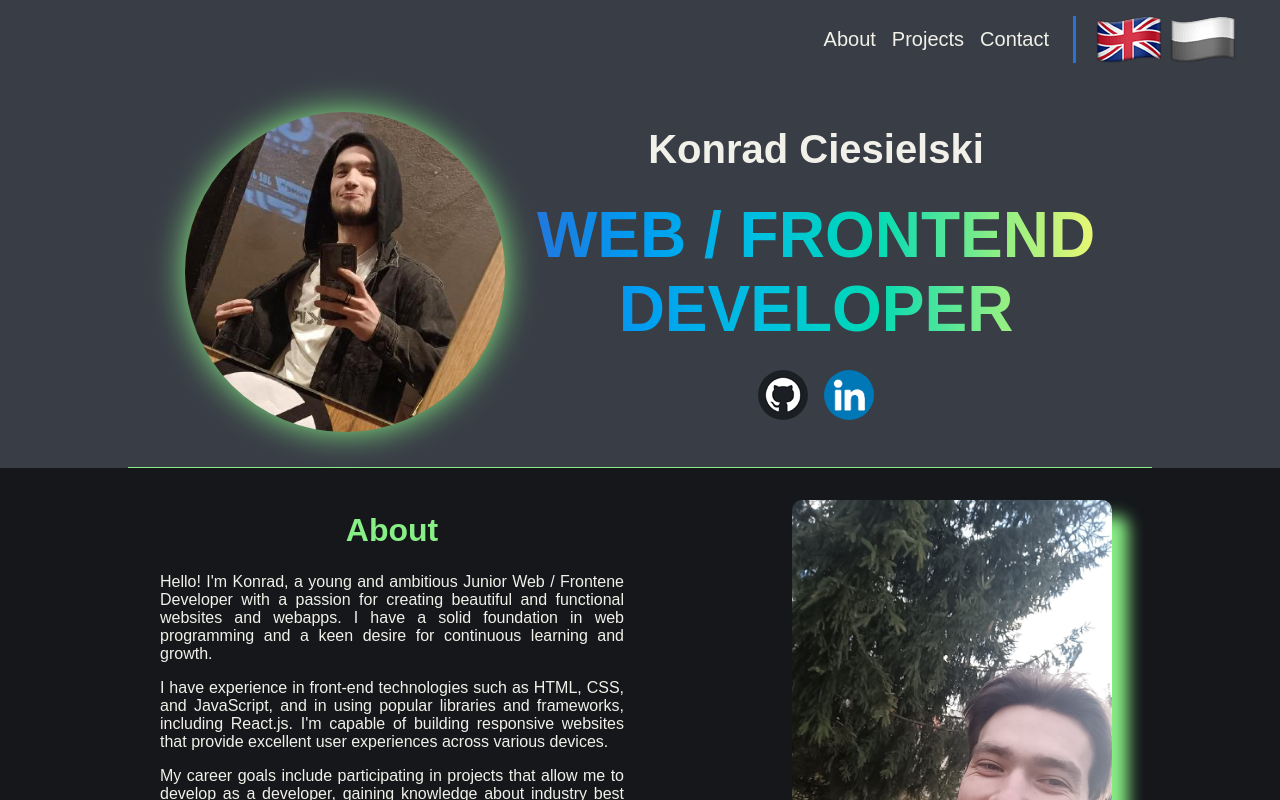
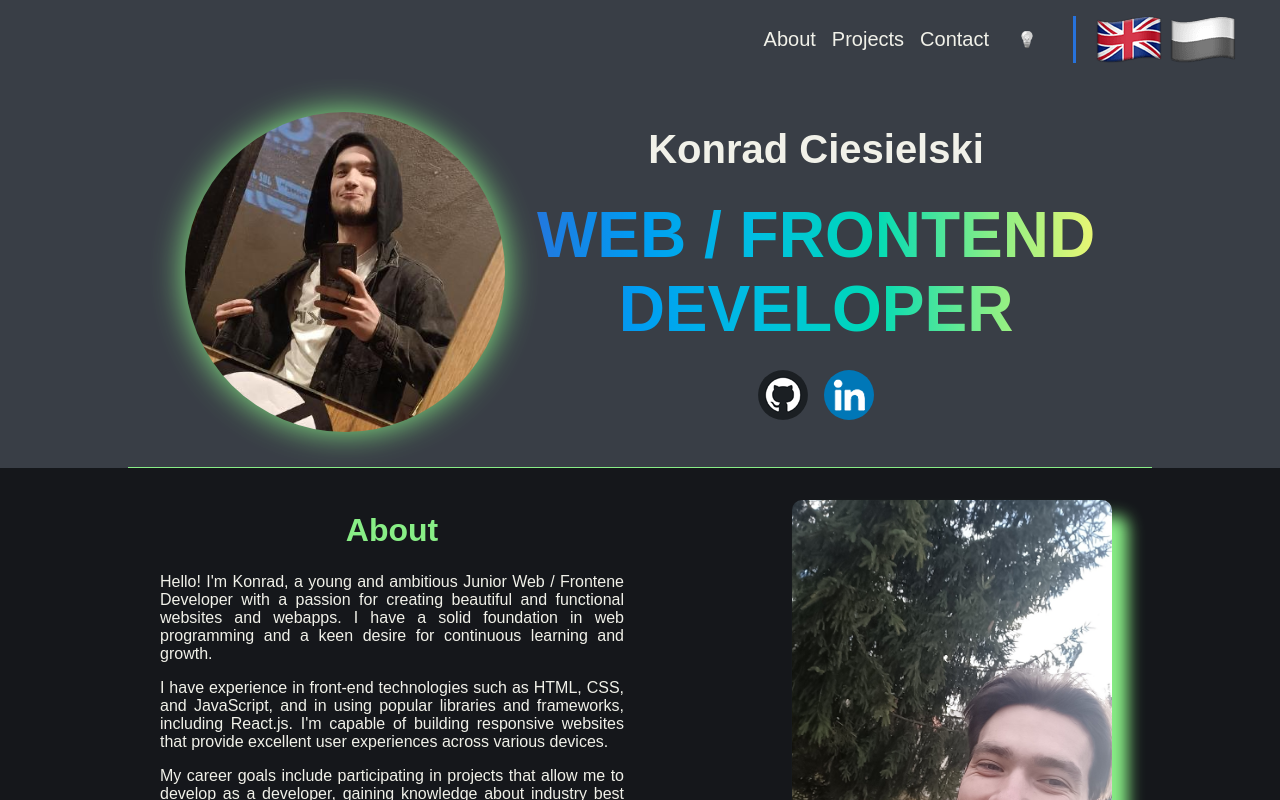
Before and after one commit to KondyKox/Portfolio, a React (Vite) app: page / in a window 1280 px wide. Shown: the top 800 px of the page. Built offline with nearby package versions, Linux system fonts and the light colour scheme.

Commit message:
light theme

```diff
--- a/src/App.jsx
+++ b/src/App.jsx
@@ -13,9 +13,16 @@ const getLanguage = () => {
   return storedLanguage;
 };
 
+// Get theme from local storage
+const getTheme = () => {
+  const isDarkTheme = localStorage.getItem("isDarkTheme") || true;
+  return isDarkTheme;
+};
+
 const App = () => {
   const { t } = useTranslation();
   const [language, setLanguage] = useState(getLanguage());
+  const [isDarkTheme, setDarkTheme] = useState(getTheme());
 
   useEffect(() => {
     const language = getLanguage();
@@ -23,9 +30,23 @@ const App = () => {
     setLanguage(language);
   }, []);
 
+  useEffect(() => {
+    document.body.classList.toggle("light-theme", !isDarkTheme);
+  }, [isDarkTheme]);
+
+  const handleChangeTheme = () => {
+    setDarkTheme(!isDarkTheme);
+  };
+
   return (
     <I18nextProvider i18n={i18n}>
-      <Navbar t={t} language={language} setLanguage={setLanguage} />
+      <Navbar
+        t={t}
+        language={language}
+        setLanguage={setLanguage}
+        isDarkTheme={isDarkTheme}
+        setTheme={handleChangeTheme}
+      />
       <main>
         <Hero />
         <About t={t} />
--- a/src/components/Button/Button.css
+++ b/src/components/Button/Button.css
@@ -15,6 +15,19 @@
   font-size: var(--font-lg);
   margin: 1em;
   z-index: 999;
+}
+
+.theme-toggle-btn {
+  filter: grayscale(100%);
+}
+
+.theme-toggle-btn.active {
+  filter: grayscale(0);
+}
+
+.theme-toggle-btn:hover {
+  transform: scale(1.5);
+  filter: grayscale(0) drop-shadow(0 0 0.5em var(--clr-blue));
 }
 
 .project__btn {
--- a/src/components/Navbar/Navbar.css
+++ b/src/components/Navbar/Navbar.css
@@ -50,6 +50,13 @@ nav {
   color: var(--clr-blue);
 }
 
+.theme-toggle {
+  display: flex;
+  justify-content: center;
+  align-items: center;
+  padding: 1em 0;
+}
+
 .nav__languages {
   display: flex;
   justify-content: center;
@@ -80,6 +87,10 @@ nav {
     color: var(--clr-blue);
   }
 
+  .theme-toggle {
+    padding: 0 1em;
+  }
+
   .nav__languages {
     margin: 0 1em;
     padding: 0 1em;
--- a/src/components/Navbar/Navbar.jsx
+++ b/src/components/Navbar/Navbar.jsx
@@ -3,7 +3,7 @@ import "./Navbar.css";
 import i18n from "../../i18n";
 import Button from "../Button/Button";
 
-const Navbar = ({ t, language, setLanguage }) => {
+const Navbar = ({ t, language, setLanguage, isDarkTheme, setTheme }) => {
   const [windowWidth, setWindowWidth] = useState(window.innerWidth);
   const [isMenuOpen, setMenuOpen] = useState(false);
 
@@ -54,6 +54,15 @@ const Navbar = ({ t, language, setLanguage }) => {
                   </li>
                 </ul>
               </div>
+              <div className="theme-toggle">
+                <Button
+                  text={"💡"}
+                  className={`theme-toggle-btn ${
+                    !isDarkTheme ? "active" : null
+                  }`}
+                  onClick={setTheme}
+                />
+              </div>
               <div className="nav__languages">
                 <img
                   src="./flags/en.png"
@@ -89,6 +98,13 @@ const Navbar = ({ t, language, setLanguage }) => {
               </li>
             </ul>
           </div>
+          <div className="theme-toggle">
+            <Button
+              text={"💡"}
+              className={`theme-toggle-btn ${!isDarkTheme ? "active" : null}`}
+              onClick={setTheme}
+            />
+          </div>
           <div className="nav__languages">
             <img
               src="./flags/en.png"
--- a/src/index.css
+++ b/src/index.css
@@ -56,6 +56,13 @@ html {
   scroll-behavior: smooth;
 }
 
+.light-theme {
+  --clr-dark: #f1f1e9;
+  --clr-darker: #F0F8FF;
+  --clr-light: #15171b;
+  --clr-green: #2772db;
+}
+
 body {
   font-family: "General Sans", sans-serif;
   background: var(--clr-dark);
```
